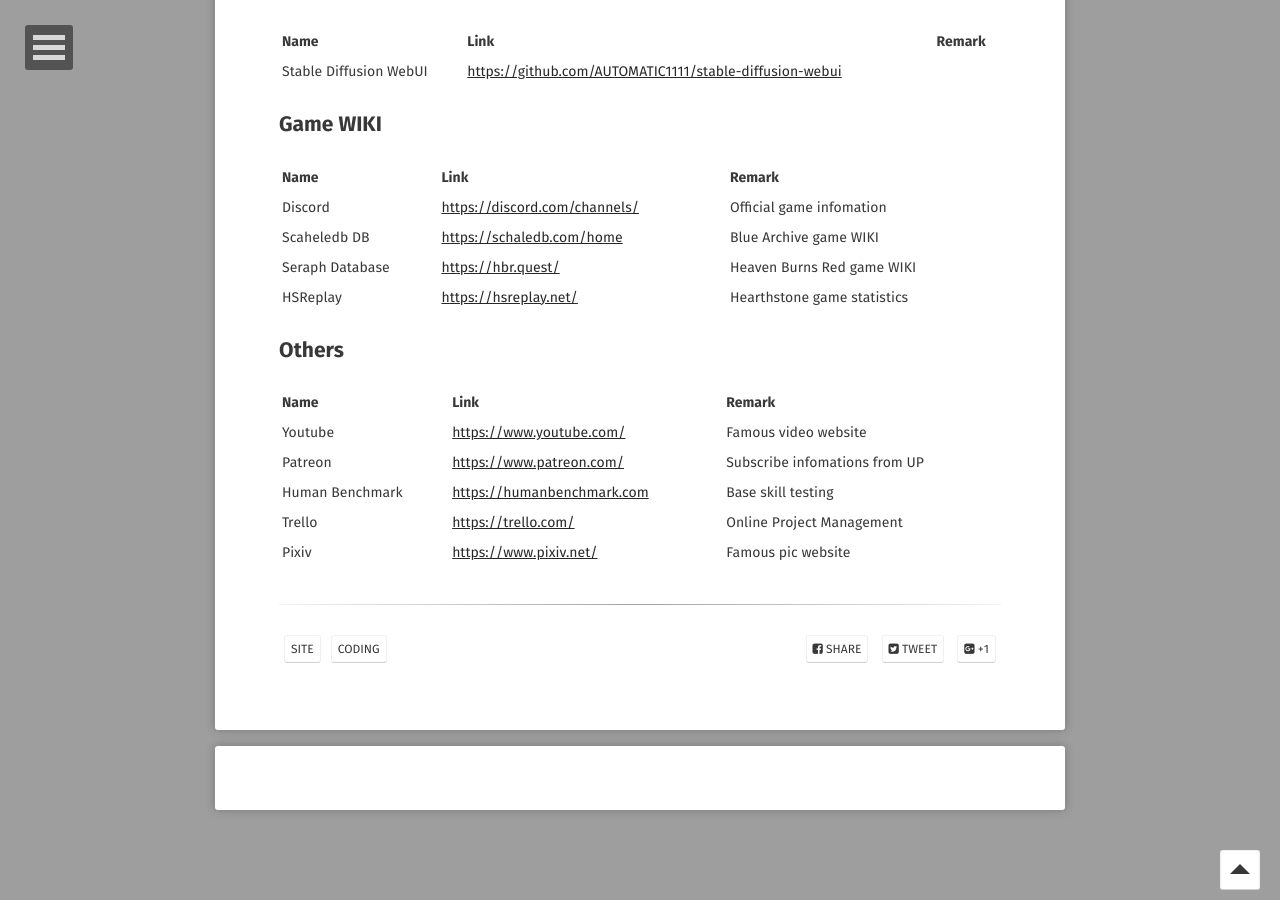
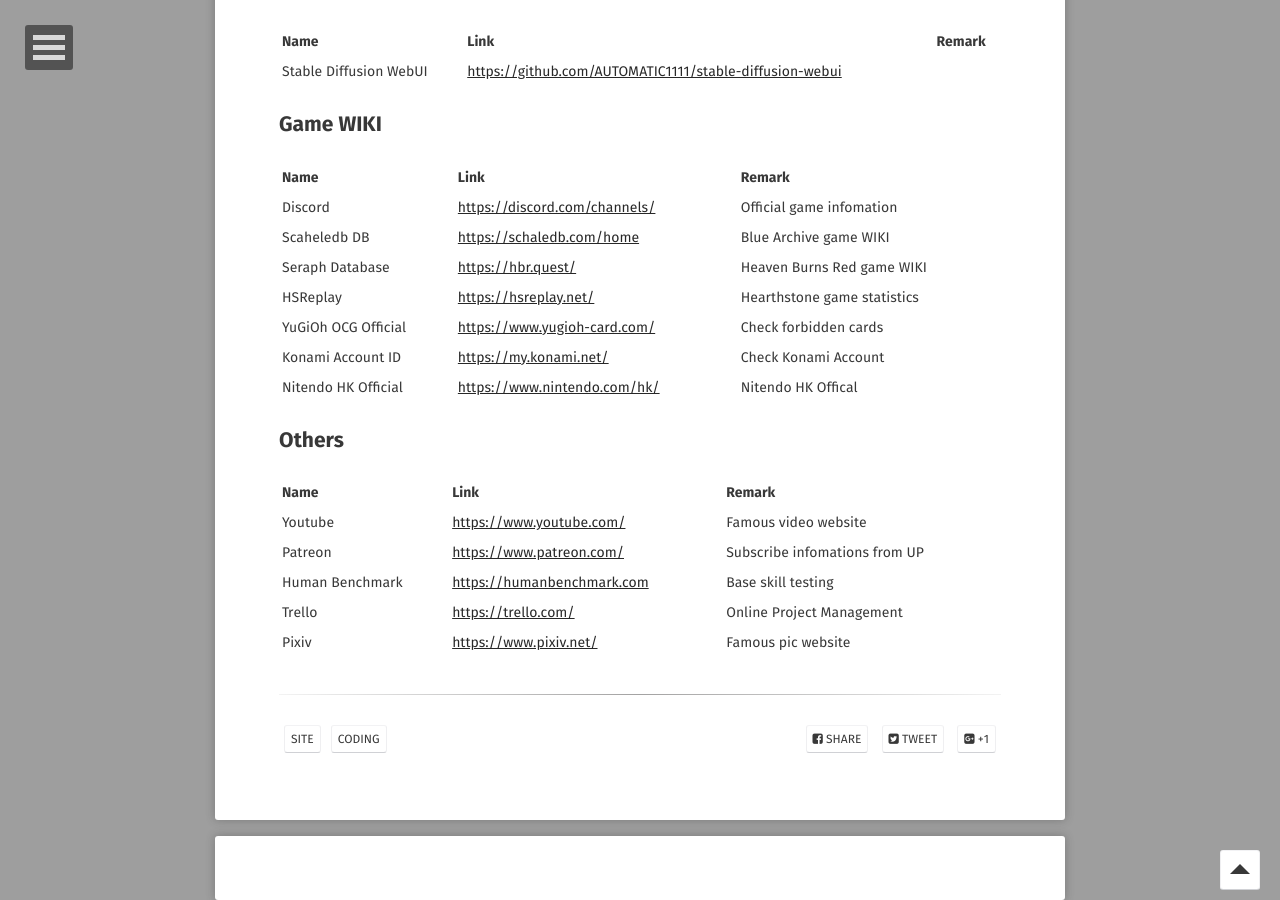
Before and after one commit to o7878x/o7878x.github.io, a Jekyll site: the page built from _posts/2024-07-07-fav-sites.md, in a window 1280 px wide and 900 px high, scrolled down 1092 px. Built offline with Jekyll 4.4.1, drawn with Linux system fonts in a browser that asks for light colours; some web fonts are replaced; comment, search, counter and statistics services are not loaded.

Commit message:
feature:add games wikis

```diff
--- a/_posts/2024-07-07-fav-sites.md
+++ b/_posts/2024-07-07-fav-sites.md
@@ -49,6 +49,9 @@
 | Scaheledb DB | <https://schaledb.com/home> | Blue Archive game WIKI |
 | Seraph Database | <https://hbr.quest/> | Heaven Burns Red game WIKI |
 | HSReplay | <https://hsreplay.net/> | Hearthstone game statistics |
+| YuGiOh OCG Official | <https://www.yugioh-card.com/> | Check forbidden cards |
+| Konami Account ID | <https://my.konami.net/> | Check Konami Account |
+| Nitendo HK Official | <https://www.nintendo.com/hk/> | Nitendo HK Offical |
 
 ## Others
 
```
